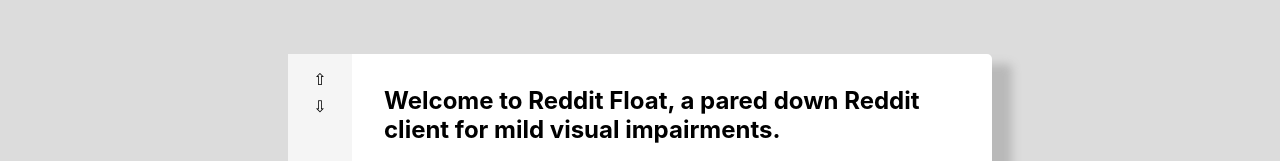
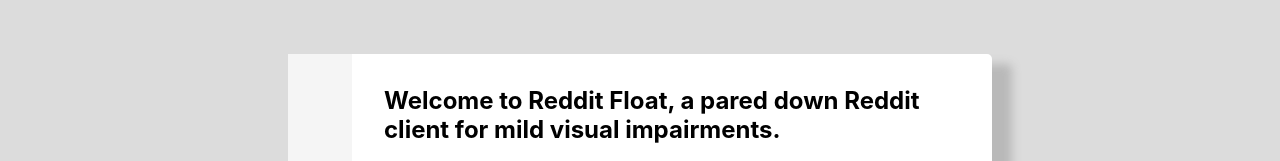
Before and after one commit to carokrny/reddit_float, a React (Create React App) app: page / in a window 1280 px wide. Shown: the part 195-356 px from the top of the page. Built offline with nearby package versions, Linux system fonts and the light colour scheme.

Commit message:
Update styling of vote count

```diff
--- a/src/components/Post/Post.js
+++ b/src/components/Post/Post.js
@@ -62,7 +62,7 @@
     return (
         <>
             <div className="voteContainer">
-                <Vote ups={!post ? "" : post.ups} />
+                {!post ? "" : <Vote ups={post.ups} />}
             </div>
             <div className="post">
                 {renderPost()}
--- a/src/components/Vote/Vote.css
+++ b/src/components/Vote/Vote.css
@@ -1,23 +1,24 @@
 .vote {
     display: flex;
-    flex-direction: column;
     justify-content: center;
     align-items: center;
+    padding: 0.125rem;
 }
 
 .vote h4, h5 {
+    display: inline-block;
     text-emphasis: none;
     font-weight: 400;
     font-family: sans-serif;
     font-stretch: normal;
+    text-align: center;
 }
 
 .vote h5 {
-    font-size: 1.5rem;
-    padding: 0.25rem;
+    font-size: 0.9rem;
+    padding: 0.125rem;
 }
 
-.vote h5 {
-    line-height: 2rem;
-    font-size: 1rem;
+.vote h4 {
+    color: grey;
 }
--- a/src/components/Vote/Vote.js
+++ b/src/components/Vote/Vote.js
@@ -13,7 +13,7 @@
         <div className="vote">
             <h4>&#8679;</h4>
             <h5>{formatUps()}</h5>
-            <h4>&#8681;</h4>
+            {/*<h4>&#8681;</h4>*/}
         </div>
     );
 }
```
